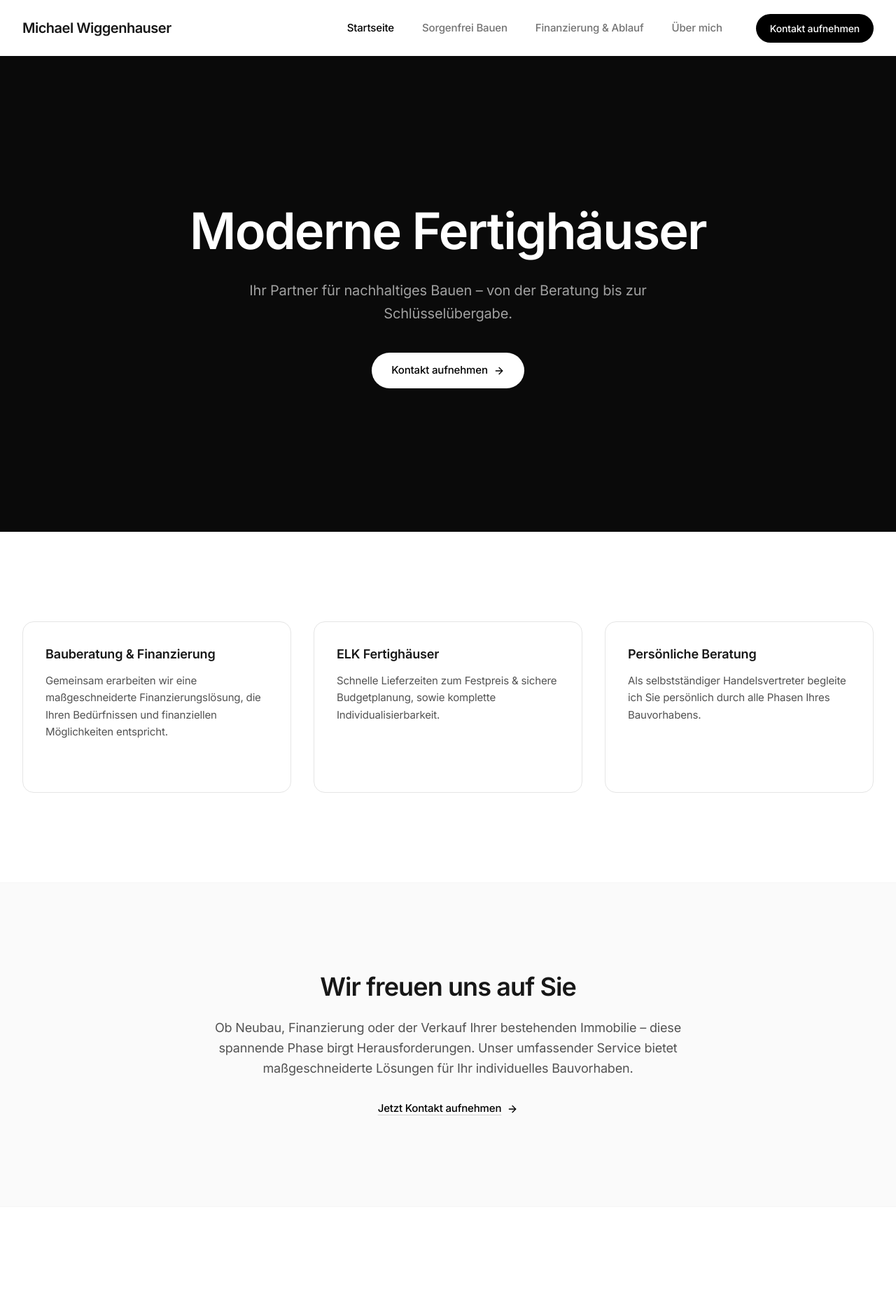
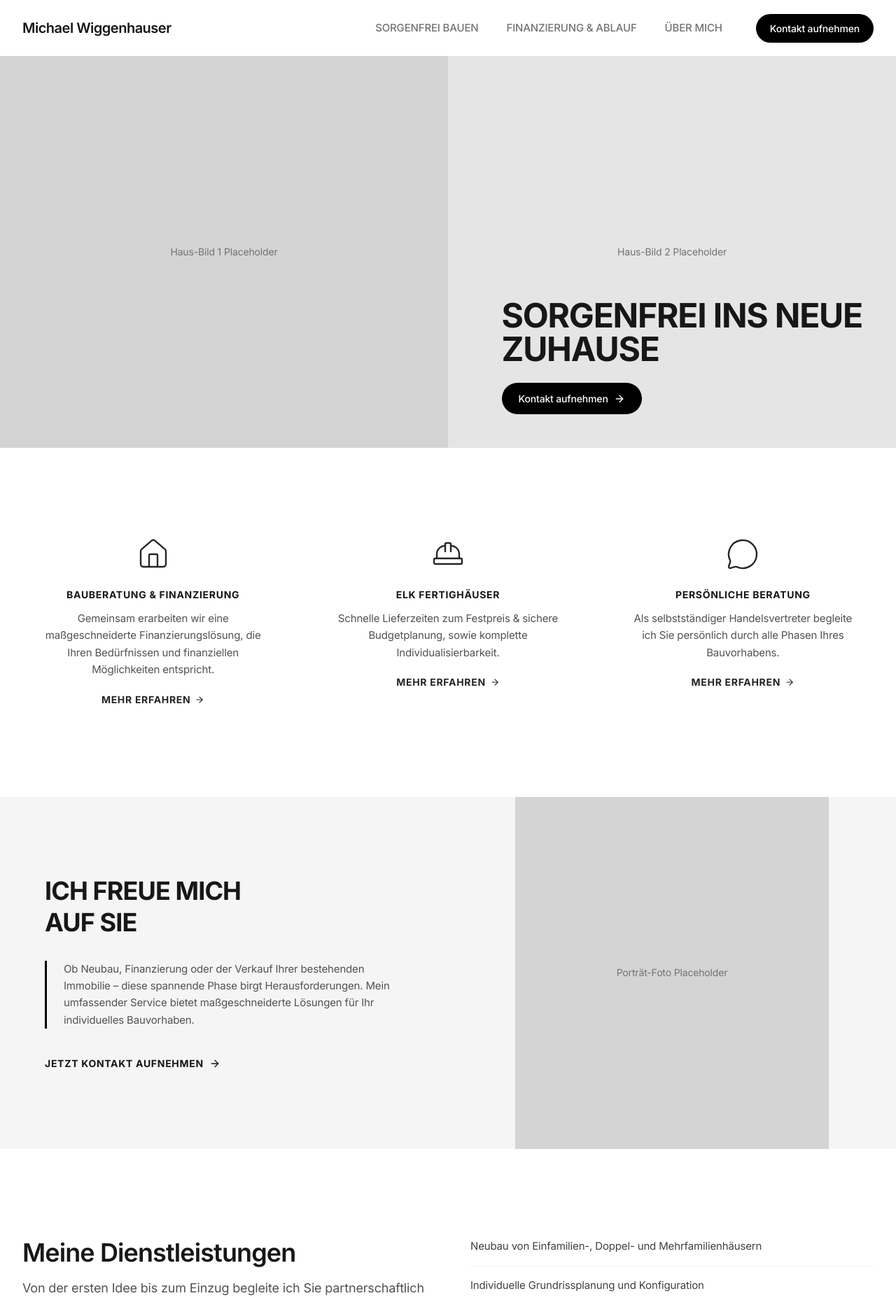
Before and after one commit to dieKrake/michael-wiggenhauser-website, a Next.js app: page / in a window 1280 px wide. Shown: the top 1855 px of the page at 70% size. Built offline with nearby package versions, Linux system fonts and the light colour scheme.

Commit message:
redesign homepage with split-image hero, icon-based service cards, and portrait section; update navigation to uppercase without home link

```diff
--- a/src/app/page.tsx
+++ b/src/app/page.tsx
@@ -1,11 +1,7 @@
 import type { Metadata } from "next";
 import Link from "next/link";
-import { ArrowRight } from "lucide-react";
-import {
-  heroData,
-  leistungsKarten,
-  testimonials,
-} from "@/lib/placeholder-data";
+import { ArrowRight, HardHat, MessageCircle, Home } from "lucide-react";
+import { leistungsKarten, testimonials } from "@/lib/placeholder-data";
 
 export const metadata: Metadata = {
   title: "Startseite",
@@ -17,67 +13,104 @@ export default function Startseite() {
   return (
     <>
       {/* Hero */}
-      <section className="relative flex min-h-[85vh] items-center justify-center bg-neutral-950 px-6">
-        <div className="mx-auto max-w-4xl text-center">
-          <h1 className="text-4xl leading-tight font-semibold tracking-tight text-white sm:text-5xl md:text-6xl lg:text-7xl">
-            {heroData.headline}
+      <section className="relative overflow-hidden">
+        {/* Bilder */}
+        <div className="grid md:grid-cols-2">
+          {/* Bild links – nur auf Desktop sichtbar */}
+          <div className="relative hidden min-h-[70vh] bg-neutral-300 md:block">
+            <div className="flex h-full w-full items-center justify-center text-sm text-neutral-500">
+              Haus-Bild 1 Placeholder
+            </div>
+          </div>
+
+          {/* Bild rechts – immer sichtbar */}
+          <div className="relative min-h-[50vh] bg-neutral-200 md:min-h-[70vh]">
+            <div className="flex h-full w-full items-center justify-center text-sm text-neutral-500">
+              Haus-Bild 2 Placeholder
+            </div>
+          </div>
+        </div>
+
+        {/* Text unter Bildern (mobil) / Overlay unten rechts (desktop) */}
+        <div className="px-6 py-10 md:absolute md:right-0 md:bottom-0 md:p-12">
+          <h1 className="text-3xl font-bold tracking-tight text-neutral-900 uppercase md:text-5xl">
+            Sorgenfrei ins neue
+            <br />
+            Zuhause
           </h1>
-          <p className="mx-auto mt-6 max-w-2xl text-lg leading-relaxed text-neutral-400 md:text-xl">
-            {heroData.subline}
-          </p>
-          <div className="mt-10">
           <a
-              href={heroData.ctaHref}
-              className="inline-flex items-center gap-2 rounded-full bg-white px-7 py-3.5 text-[15px] font-medium text-black transition-opacity hover:opacity-80"
+            href="#kontakt"
+            className="mt-6 inline-flex items-center gap-2 rounded-full bg-black px-6 py-3 text-[14px] font-medium text-white transition-opacity hover:opacity-80"
           >
-              {heroData.ctaText}
-              <ArrowRight className="h-4 w-4" />
+            Kontakt aufnehmen <ArrowRight className="h-4 w-4" />
           </a>
-          </div>
         </div>
       </section>
 
       {/* Service-Karten */}
       <section className="py-24 md:py-32">
         <div className="mx-auto max-w-7xl px-6 lg:px-8">
-          <div className="grid gap-8 md:grid-cols-3">
-            {leistungsKarten.map((item) => (
+          <div className="grid gap-12 md:grid-cols-3">
+            {leistungsKarten.map((item, index) => {
+              const icons = [Home, HardHat, MessageCircle];
+              const Icon = icons[index] || Home;
+              return (
                 <Link
                   key={item.title}
                   href={item.href}
-                className="group rounded-2xl border border-neutral-200 p-8 transition-all duration-200 hover:border-neutral-300 hover:shadow-lg"
+                  className="group text-center"
                 >
-                <h3 className="text-lg font-semibold">{item.title}</h3>
-                <p className="mt-3 text-[15px] leading-relaxed text-neutral-600">
+                  <Icon className="mx-auto h-12 w-12 stroke-[1.2] text-neutral-800" />
+                  <h3 className="mt-6 text-sm font-bold tracking-wider uppercase">
+                    {item.title}
+                  </h3>
+                  <p className="mx-auto mt-3 max-w-xs text-[15px] leading-relaxed text-neutral-600">
                     {item.description}
                   </p>
-                <span className="mt-5 inline-flex items-center gap-1.5 text-sm font-medium text-black opacity-0 transition-opacity group-hover:opacity-100">
+                  <span className="mt-5 inline-flex items-center gap-1.5 text-sm font-bold tracking-wider text-neutral-800 uppercase">
                     Mehr erfahren <ArrowRight className="h-3.5 w-3.5" />
                   </span>
                 </Link>
-            ))}
+              );
+            })}
           </div>
         </div>
       </section>
 
       {/* Willkommens-Text */}
-      <section className="border-y border-neutral-100 bg-neutral-50 py-24 md:py-32">
-        <div className="mx-auto max-w-3xl px-6 text-center lg:px-8">
-          <h2 className="text-3xl font-semibold tracking-tight md:text-4xl">
-            Wir freuen uns auf Sie
+      <section className="relative overflow-hidden bg-neutral-100">
+        <div className="mx-auto grid max-w-7xl md:grid-cols-2">
+          {/* Text */}
+          <div className="flex flex-col justify-center px-6 py-20 md:py-28 lg:px-16">
+            <h2 className="text-3xl leading-tight font-bold tracking-tight uppercase md:text-4xl">
+              Ich freue mich
+              <br />
+              auf Sie
             </h2>
-          <p className="mt-6 text-lg leading-relaxed text-neutral-600">
-            Ob Neubau, Finanzierung oder der Verkauf Ihrer bestehenden Immobilie
-            – diese spannende Phase birgt Herausforderungen. Unser umfassender
-            Service bietet maßgeschneiderte Lösungen für Ihr individuelles
-            Bauvorhaben.
+            <div className="mt-8 border-l-[3px] border-black pl-6">
+              <p className="text-[15px] leading-relaxed text-neutral-600">
+                Ob Neubau, Finanzierung oder der Verkauf Ihrer bestehenden
+                Immobilie – diese spannende Phase birgt Herausforderungen. Mein
+                umfassender Service bietet maßgeschneiderte Lösungen für Ihr
+                individuelles Bauvorhaben.
               </p>
+            </div>
             <a
               href="#kontakt"
-            className="mt-8 inline-flex items-center gap-2 text-[15px] font-medium text-black underline decoration-neutral-300 underline-offset-4 transition-colors hover:decoration-black"
+              className="mt-10 inline-flex items-center gap-2 text-sm font-bold tracking-wider uppercase"
             >
               Jetzt Kontakt aufnehmen <ArrowRight className="h-4 w-4" />
             </a>
+          </div>
+
+          {/* Bild */}
+          <div className="flex items-end justify-center bg-neutral-200 md:bg-transparent">
+            <div className="aspect-3/4 w-full max-w-md bg-neutral-300 md:aspect-auto md:h-full">
+              <div className="flex h-full w-full items-center justify-center text-sm text-neutral-500">
+                Porträt-Foto Placeholder
+              </div>
+            </div>
+          </div>
         </div>
       </section>
 
@@ -87,10 +120,10 @@ export default function Startseite() {
           <div className="grid gap-16 md:grid-cols-2">
             <div>
               <h2 className="text-3xl font-semibold tracking-tight md:text-4xl">
-                Unsere umfassenden Dienstleistungen
+                Meine Dienstleistungen
               </h2>
               <p className="mt-4 text-lg leading-relaxed text-neutral-600">
-                Von der ersten Idee bis zum Einzug begleiten wir Sie
+                Von der ersten Idee bis zum Einzug begleite ich Sie
                 partnerschaftlich und professionell.
               </p>
             </div>
--- a/src/lib/constants.ts
+++ b/src/lib/constants.ts
@@ -6,10 +6,9 @@ export const siteConfig = {
 };
 
 export const navigation = [
-  { label: "Startseite", href: "/" },
-  { label: "Sorgenfrei Bauen", href: "/sorgenfrei-bauen" },
-  { label: "Finanzierung & Ablauf", href: "/finanzierung-ablauf" },
-  { label: "Über mich", href: "/ueber-mich" },
+  { label: "SORGENFREI BAUEN", href: "/sorgenfrei-bauen" },
+  { label: "FINANZIERUNG & ABLAUF", href: "/finanzierung-ablauf" },
+  { label: "ÜBER MICH", href: "/ueber-mich" },
 ] as const;
 
 export const footerLinks = {
```
Lines whose indentation alone changed are shown as unchanged.
